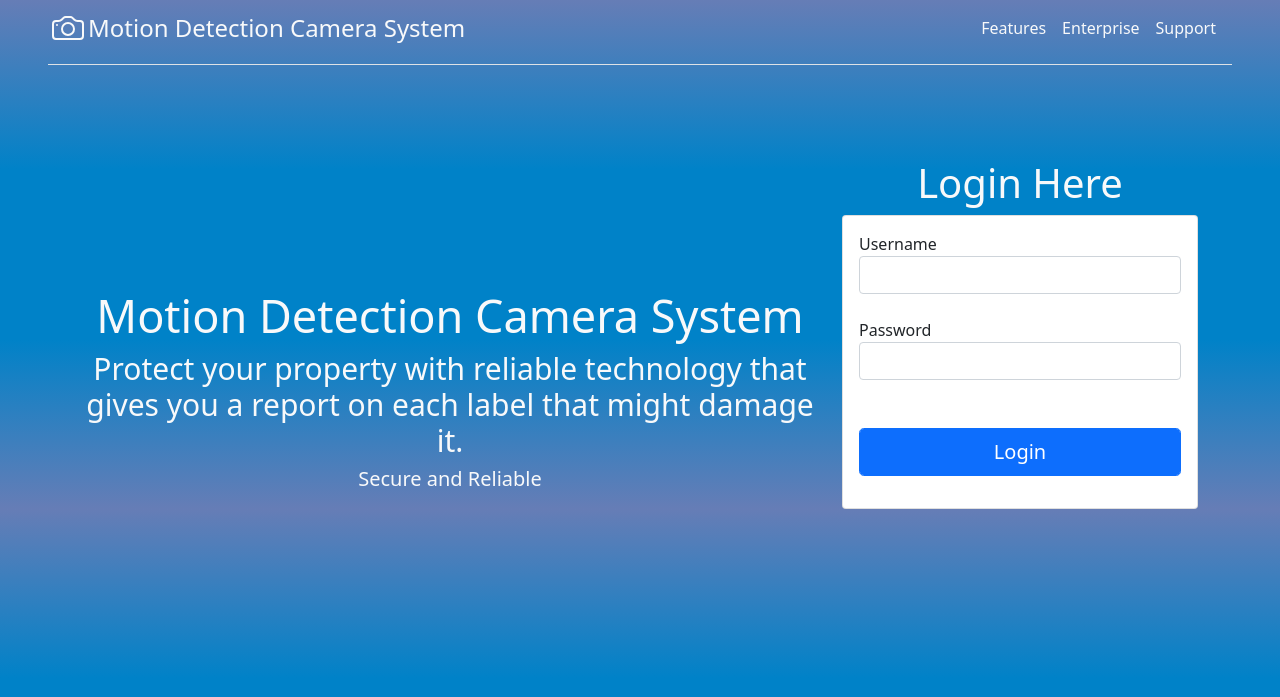
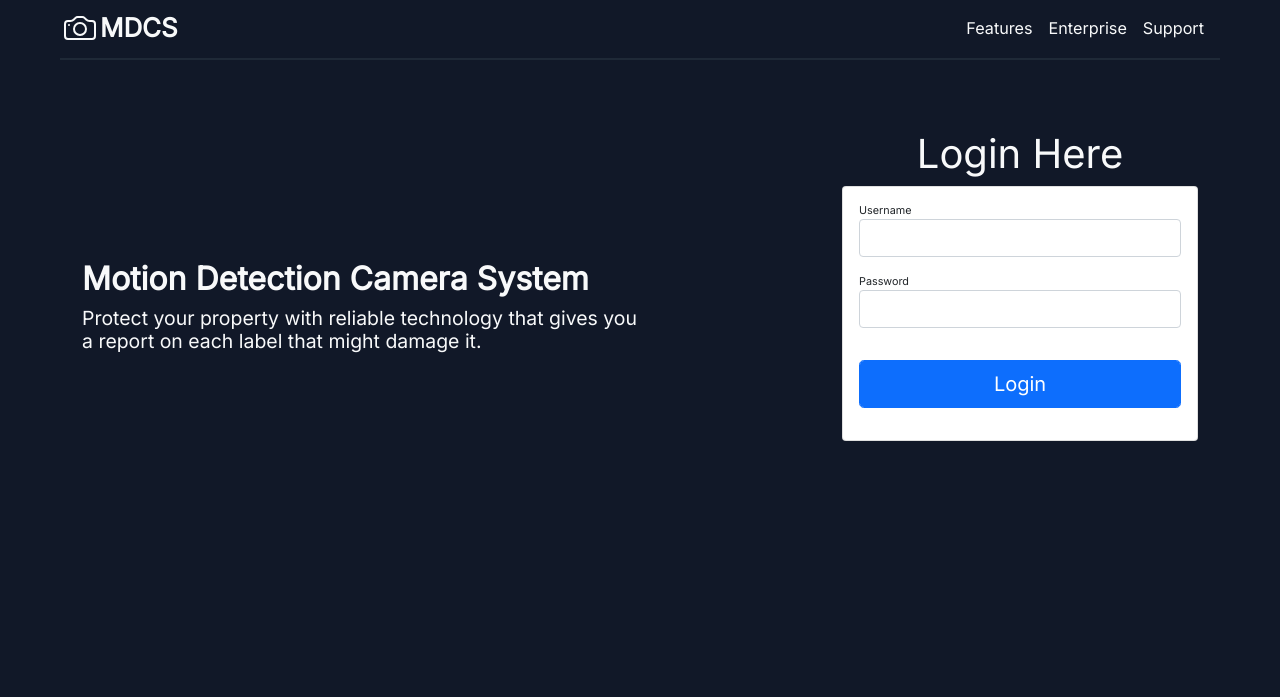
Before and after one commit to muskanmahajan37/Motion-Detection-Camera-System, a Flask app: page / in a window 1280 px wide. Shown: the top 697 px of the page. Run offline with Flask 2, Linux system fonts and the light colour scheme.

Commit message:
redisigned login page

```diff
--- a/templates/login.html
+++ b/templates/login.html
@@ -4,22 +4,50 @@
     <!-- Required meta tags -->
     <meta charset="utf-8">
     <meta name="viewport" content="width=device-width, initial-scale=1">
-    <link rel= "stylesheet" type= "text/css" href= "{{ url_for('static',filename='styles/mainStyle.css') }}">
     <!-- Bootstrap CSS -->
     <link href="https://cdn.jsdelivr.net/npm/bootstrap@5.0.0-beta3/dist/css/bootstrap.min.css" rel="stylesheet" integrity="sha384-eOJMYsd53ii+scO/bJGFsiCZc+5NDVN2yr8+0RDqr0Ql0h+rP48ckxlpbzKgwra6" crossorigin="anonymous">
+    <link rel="preconnect" href="https://fonts.gstatic.com">
+    <link href="https://fonts.googleapis.com/css2?family=Inter:wght@100;200;300;400&display=swap" rel="stylesheet">
+    <title>Login - Motion Detection Camera System</title>
 
-    <title>Login - Motion Detection Camera System</title>
+    <style>
+      body{
+        background-color: #111828;
+        font-family: 'Inter', sans-serif;
+        font-size: 67.5%;
+      }
+      header{
+       border-bottom: 2px solid rgba(31,41,55,1);
+       padding-bottom: 10px;
+      }
+      nav{
+        font-size: 1.5em;
+      }
+      .welcome-header-text{
+        font-weight: 1em;
+        font-weight: bold;
+        color: #fffffe;
+      }
+      .welcome-intro-text{
+        font-weight: 400;
+        font-size: 1.8em;
+        color: #fffffe;
+      }
+      .brand-name{
+        font-weight: bold;
+        font-size: 2.4em;
+      }
+    </style>
   </head>
-  <body class="">
-  <header class="d-flex flex-column flex-md-row align-items-center pb-3 mb-4 border-bottom ms-5 me-5 mt-2">
+  <body class="container-fluid">
+  <header class="d-flex flex-column flex-md-row align-items-center ms-5 me-5 mt-2">
     <a href="/" class="d-flex align-items-center text-light text-decoration-none">
 
       <svg xmlns="http://www.w3.org/2000/svg" width="40" height="32" fill="currentColor" class="bi bi-camera" viewBox="0 0 16 16">
   <path d="M15 12a1 1 0 0 1-1 1H2a1 1 0 0 1-1-1V6a1 1 0 0 1 1-1h1.172a3 3 0 0 0 2.12-.879l.83-.828A1 1 0 0 1 6.827 3h2.344a1 1 0 0 1 .707.293l.828.828A3 3 0 0 0 12.828 5H14a1 1 0 0 1 1 1v6zM2 4a2 2 0 0 0-2 2v6a2 2 0 0 0 2 2h12a2 2 0 0 0 2-2V6a2 2 0 0 0-2-2h-1.172a2 2 0 0 1-1.414-.586l-.828-.828A2 2 0 0 0 9.172 2H6.828a2 2 0 0 0-1.414.586l-.828.828A2 2 0 0 1 3.172 4H2z"/>
   <path d="M8 11a2.5 2.5 0 1 1 0-5 2.5 2.5 0 0 1 0 5zm0 1a3.5 3.5 0 1 0 0-7 3.5 3.5 0 0 0 0 7zM3 6.5a.5.5 0 1 1-1 0 .5.5 0 0 1 1 0z"/>
 </svg>
-
-      <span class="fs-4">Motion Detection Camera System</span>
+      <span class="brand-name">MDCS</span>
     </a>
 
     <nav class="d-inline-flex mt-2 mt-md-0 ms-md-auto">
@@ -32,10 +60,8 @@
   <div class="container">
     <div class="row">
         <div class="col-md-8" style="margin-top: 200px">
-             <h2 class="text-light display-4 text-center" style="font-size:45px">Motion Detection Camera System<h2>
-             <h3 class="text-light display-4 text-center" style="font-size:30px">Protect your property with reliable technology that gives you
-             a report on each label that might damage it.</h3>
-             <h4 class="text-light display-4 text-center" style="font-size:20px">Secure and Reliable</h4>
+             <h2 class="text-light welcome-header-text">Motion Detection Camera System<h2>
+             <h3 class="text-light welcome-intro-text">Protect your property with reliable technology that gives you <br/> a report on each label that might damage it.</h3>
         </div>
 
 
```
Also changed, not shown: static/styles/main.css (renamed from static/styles/mainStyle.css).
